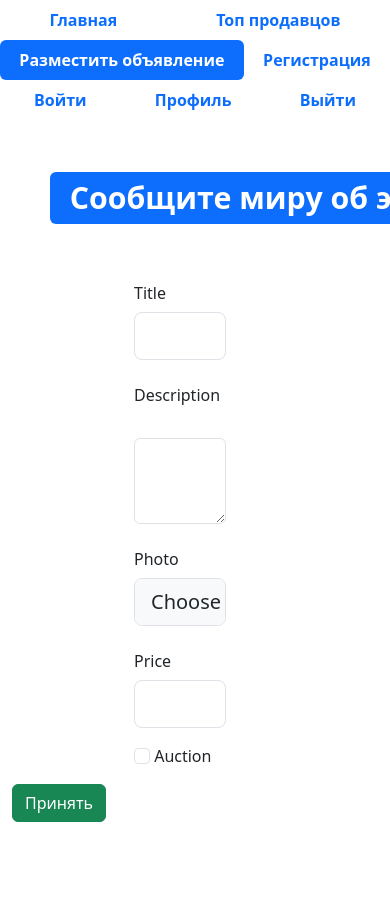
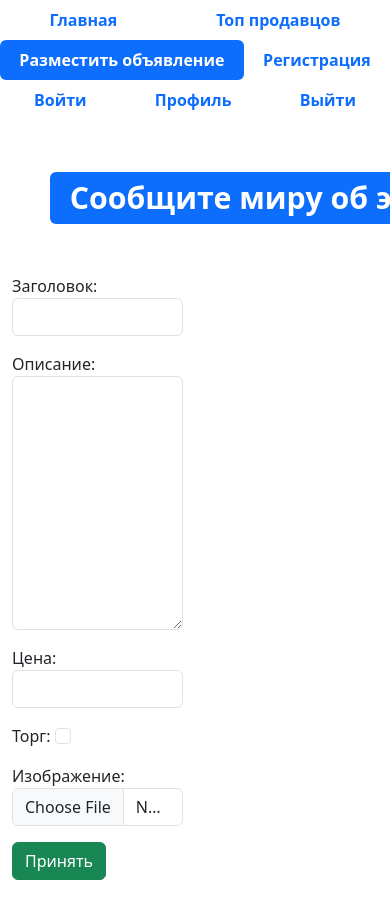
Before and after one commit to AndreyBry/MaximumTest, a Django app: page /advertisement-post/ in a window 390 px wide; the page is wider, and only the part inside the window is pictured. Before the commit the page ends 822 px from the top of that part, so only its background shows below. Run offline with Django 4.2, Linux system fonts and the light colour scheme; some libraries are stand-ins or nearby versions.

Commit message:
homework

```diff
--- /dev/null
+++ b/advertisements/app_advertisements/forms.py
@@ -0,0 +1,30 @@
+from django import forms
+from django.core.exceptions import ValidationError
+
+from .models import Advertisement
+
+
+# class AdvertisementForm(forms.Form):
+#     title = forms.CharField(max_length=64, widget=forms.TextInput(attrs={'class': 'form-control from-control-lg'}))
+#     description = forms.CharField(widget=forms.Textarea(attrs={'class': 'form-control from-control-lg'}))
+#     price = forms.DecimalField(widget=forms.NumberInput(attrs={'class': 'form-control from-control-lg'}))
+#     auction = forms.BooleanField(required=False, widget=forms.CheckboxInput(attrs={'class': 'form-check-input'}))
+#     image = forms.ImageField(widget=forms.FileInput(attrs={'class': 'form-control from-control-lg'}))
+
+class AdvertisementForm(forms.ModelForm):
+    class Meta:
+        model = Advertisement
+        fields = ['title', 'description', 'price', 'auction', 'image']
+        widgets = {
+            'title': forms.TextInput(attrs={'class': 'form-control from-control-lg'}),
+            'description': forms.Textarea(attrs={'class': 'form-control from-control-lg'}),
+            'price': forms.NumberInput(attrs={'class': 'form-control from-control-lg'}),
+            'auction': forms.CheckboxInput(attrs={'class': 'form-check-input'}),
+            'image': forms.FileInput(attrs={'class': 'form-control from-control-lg'})
+        }
+
+    def clean_title(self):
+        data = self.cleaned_data['title']
+        if data.startswith('?'):
+            raise ValidationError("Заголовок не может начинаться с вопросительного знака")
+        return data
--- a/advertisements/app_advertisements/models.py
+++ b/advertisements/app_advertisements/models.py
@@ -11,11 +11,11 @@ class Advertisement(models.Model):
     title = models.CharField('заголовок', max_length=128)
     description = models.TextField('описание')
     price = models.DecimalField('цена', max_digits=10, decimal_places=2)
-    auction = models.BooleanField('торг', help_text='Отметьте, если торг уместен')
+    auction = models.BooleanField('торг')  # help_text='Отметьте, если торг уместен'
     created_at = models.DateTimeField(auto_now_add=True)
     updated_at = models.DateTimeField(auto_now=True)
     user = models.ForeignKey(to=User, on_delete=models.CASCADE, verbose_name='автор')
-    image = models.ImageField(upload_to='advertisements/')
+    image = models.ImageField('изображение', upload_to='advertisements/')
 
     @admin.display(description='Дата создания')
     def created_date(self):
@@ -39,10 +39,12 @@ class Advertisement(models.Model):
 
     @admin.display(description='Изображение')
     def display_image(self):
-        image_url = self.image.url if self.image else '/static/img/adv.png'
-        return format_html(
-            '<img src="{}" alt="Изображение" style="height: 90px;">', image_url
-        )
+        if self.image:
+            return format_html(
+                '<img src="{}" alt="" style="height: 90px;">', self.image.url
+            )
+        else:
+            return '-'
 
     class Meta:
         db_table = 'advertisements'
--- a/advertisements/app_advertisements/views.py
+++ b/advertisements/app_advertisements/views.py
@@ -1,5 +1,7 @@
-from django.http import HttpResponse
-from django.shortcuts import render
+from django.shortcuts import render, redirect
+from django.urls import reverse
+
+from .forms import AdvertisementForm
 from .models import Advertisement
 
 
@@ -14,7 +16,18 @@ def top_sellers(request):
 
 
 def advertisement_post(request):
-    return render(request, 'advertisement-post.html')
+    if request.method == 'POST':
+        form = AdvertisementForm(request.POST, request.FILES)
+        if form.is_valid():
+            advertisement = Advertisement(**form.cleaned_data)
+            advertisement.user = request.user
+            advertisement.save()
+            url = reverse('index')
+            return redirect(url)
+    else:
+        form = AdvertisementForm()
+    context = {'form': form}
+    return render(request, 'advertisement-post.html', context)
 
 
 def register(request):
--- a/advertisements/templates/advertisement-post.html
+++ b/advertisements/templates/advertisement-post.html
@@ -1,10 +1,11 @@
 {% extends 'base.html' %}
 {% load static %}
 
-{% block title %} Advertisement-post {% endblock %}
+{% block title %} Добавить объявление {% endblock %}
 
 {% block nav-advertisement-post %}
-<a class="nav-link active" href="{% url 'advertisement-post' %}"><span style="font-weight: bold;">Разместить объявление</span></a>
+<a class="nav-link active" href="{% url 'advertisement-post' %}"><span
+		style="font-weight: bold;">Разместить объявление</span></a>
 {% endblock %}
 
 {% block content %}
@@ -16,51 +17,16 @@
 	</div>
 </div>
 <div class="container">
-<form method="post">
-  <div class="row mb-3">
-    <div class="col">
-      <label class="col-sm-4 col-form-label offset-4">Title</label>
-      <div class="col-sm-4 offset-4 w-25">
-        <input type="text" class="form-control form-control-lg">
+	<form method="post" enctype="multipart/form-data">
+		{% csrf_token %}
+		<div class="row mb-3 offset-sm-4">
+			<div class="col-6">
+				{{ form.as_p }}
 			</div>
-    </div>
-  </div>
-  <div class="row mb-3">
-    <div class="col">
-      <label class="col-sm-4 col-form-label offset-4">Description</label>
-      <div class="col-sm-4 offset-4 w-25">
-          <label for="" class="form-label"></label>
-          <textarea class="form-control" name="" id="" rows="3"></textarea>
-      </div>
-    </div>
-  </div>
-  <div class="row mb-3">
-    <div class="col">
-      <label class="col-sm-4 col-form-label offset-4">Photo</label>
-      <div class="col-sm-4 offset-4 w-25">
-        <input type="file" class="form-control form-control-lg">
-      </div>
-    </div>
-  </div>
-  <div class="row mb-3">
-    <div class="col">
-      <label class="col-sm-4 col-form-label offset-4">Price</label>
-      <div class="col-sm-4 offset-4 w-25">
-        <input type="text" class="form-control form-control-lg">
-      </div>
-    </div>
-  </div>
-  <div class="row mb-3">
-    <div class="col">
-      <div class="offset-4 w-25">
-        <input type="checkbox" class="form-check-input">
-        <label class="form-check-label">Auction</label>
-      </div>
-    </div>
-  </div>
-  <div class="row mb-3 offset-sm-5">
+			<div class="row mb-3 offset-sm-2">
 				<div class="col">
 					<button type="submit" class="btn btn-success">Принять</button>
+				</div>
 			</div>
 		</div>
 	</form>
--- a/advertisements/templates/base.html
+++ b/advertisements/templates/base.html
@@ -26,7 +26,8 @@
 	</li>
 	<li class="nav-item">
 		{% block nav-advertisement-post %}
-	    <a class="nav-link" href="{% url 'advertisement-post' %}"><span style="font-weight: bold;">Разместить объявление</span></a>
+		<a class="nav-link" href="{% url 'advertisement-post' %}"><span
+				style="font-weight: bold;">Разместить объявление</span></a>
 		{% endblock %}
 	</li>
 	<li class="nav-item">
@@ -70,7 +71,8 @@
 					<a class="nav-link" href="#">что</a>
 				</li>
 				<li class="nav-item dropdown">
-          <a class="nav-link dropdown-toggle" href="#" id="dropdownId" data-bs-toggle="dropdown" aria-haspopup="true"
+					<a class="nav-link dropdown-toggle" href="#" id="dropdownId" data-bs-toggle="dropdown"
+					   aria-haspopup="true"
 					   aria-expanded="false">хотите</a>
 					<div class="dropdown-menu" aria-labelledby="dropdownId">
 						<a class="dropdown-item" href="#">например</a>
--- a/advertisements/templates/login.html
+++ b/advertisements/templates/login.html
@@ -1,7 +1,7 @@
 {% extends 'base.html' %}
 {% load static %}
 
-{% block title %} Login {% endblock %}
+{% block title %} Войти {% endblock %}
 
 {% block nav-login %}
 <a class="nav-link active" href="{% url 'login' %}"><span style="font-weight: bold;">Войти</span></a>
--- a/advertisements/templates/register.html
+++ b/advertisements/templates/register.html
@@ -1,7 +1,7 @@
 {% extends 'base.html' %}
 {% load static %}
 
-{% block title %} Register {% endblock %}
+{% block title %} Регистрация {% endblock %}
 
 {% block nav-register %}
 <a class="nav-link active" href="{% url 'register' %}"><span style="font-weight: bold;">Регистрация</span></a>
--- a/advertisements/templates/top-sellers.html
+++ b/advertisements/templates/top-sellers.html
@@ -1,7 +1,7 @@
 {% extends 'base.html' %}
 {% load static %}
 
-{% block title %} Top-sellers {% endblock %}
+{% block title %} Топ продавцов {% endblock %}
 
 {% block nav-top-sellers %}
 <a class="nav-link active" href="{% url 'top-sellers' %}"><span style="font-weight: bold;">Топ продавцов</span></a>
```
Also changed, not shown: advertisements/templates/index.html (+4 -3 lines), advertisements/templates/profile.html (+4 -4 lines), advertisements/db.sqlite3, advertisements/media/advertisements/150373-2013-porsche-cayman-r.jpg (added), advertisements/media/advertisements/1644977444_44-fikiwiki-com-p-kartinki-krasivikh-mashin-53.jpg (added), advertisements/media/advertisements/ferrari-458-italia-avtomobil.jpg (added), advertisements/media/advertisements/ferrari-458-italia-avtomobil_FNIsR9Y.jpg (added). Lines whose indentation alone changed are shown as unchanged.
